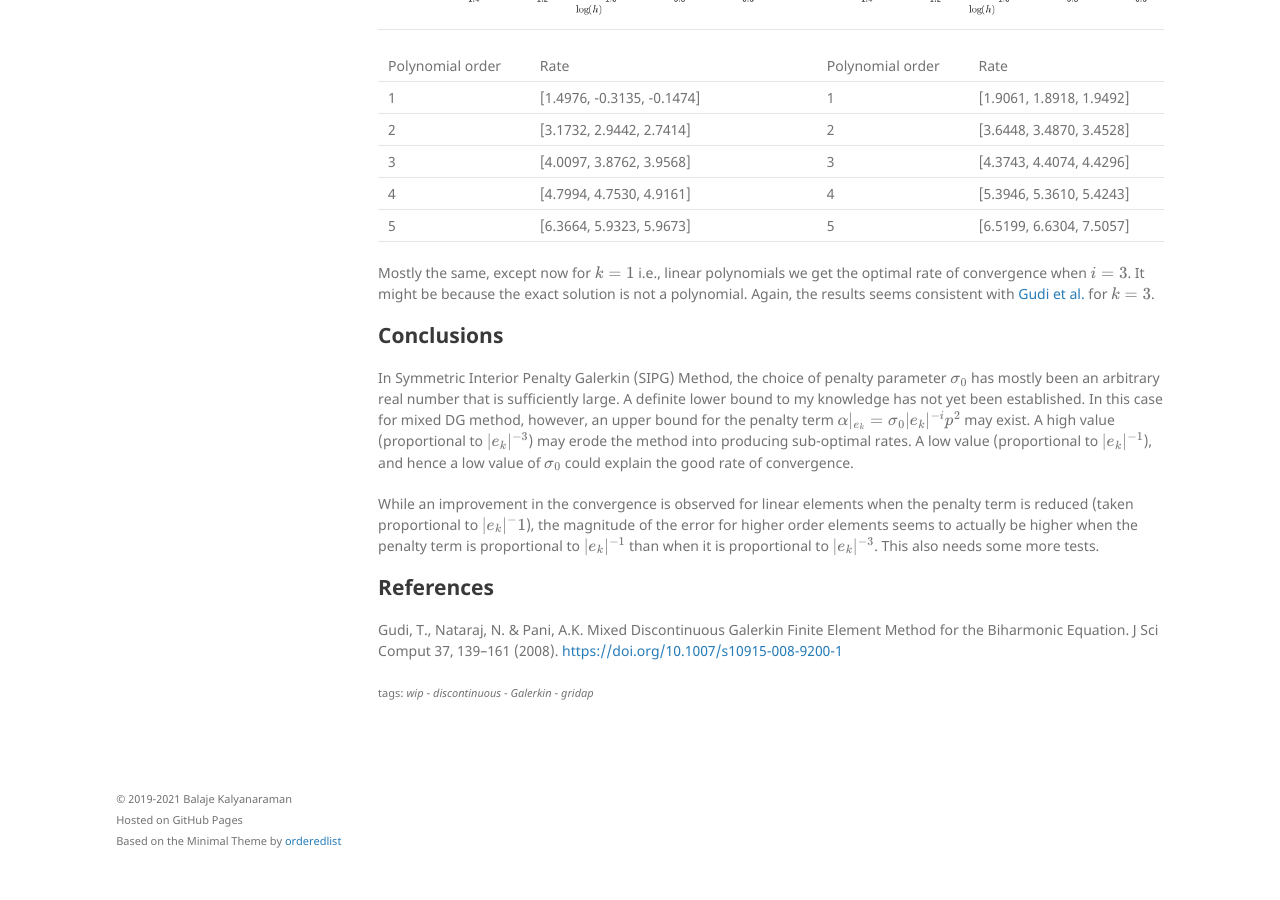
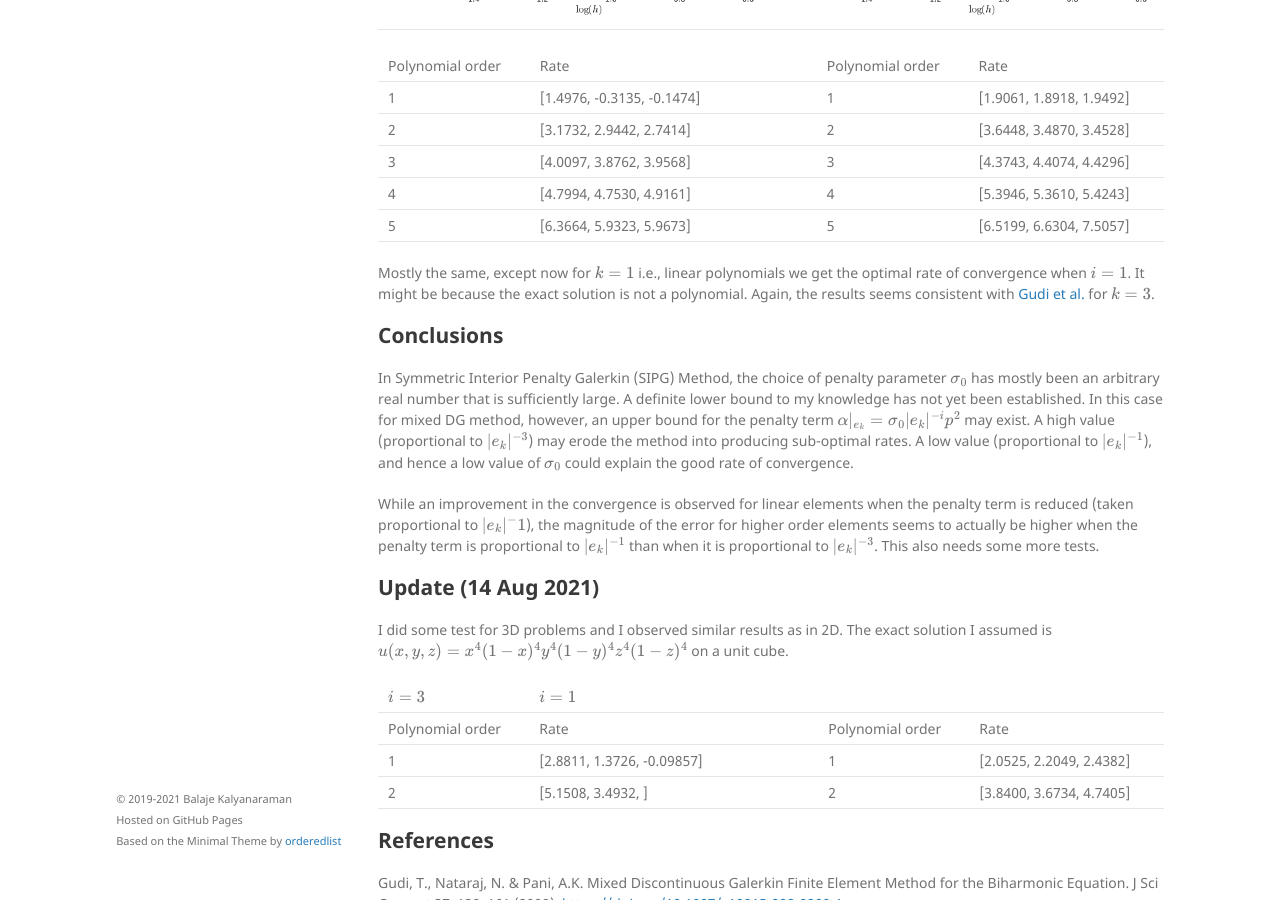
Before and after one commit to Balaje/balaje.github.io, a Jekyll site: the page built from _posts/2021-07-25-Mixed-DG-Biharmonic.md, in a window 1280 px wide and 900 px high, scrolled down 4249 px. Built offline with Jekyll 4.4.1, drawn with Linux system fonts in a browser that asks for light colours; nearby versions of some CDN libraries; some web fonts are replaced; formulas are drawn with MathJax 3.

Commit message:
Update 2021-07-25-Mixed-DG-Biharmonic.md

```diff
--- a/_posts/2021-07-25-Mixed-DG-Biharmonic.md
+++ b/_posts/2021-07-25-Mixed-DG-Biharmonic.md
@@ -315,7 +315,7 @@ convergence in elliptic FEM problems.
 | 5 | [6.3664, 5.9323, 5.9673] | | | | 5 | [6.5199, 6.6304, 7.5057] |
 
 Mostly the same, except now for $$k=1$$ i.e., linear polynomials we
-get the optimal rate of convergence when $$i=3$$. It might be because
+get the optimal rate of convergence when $$i=1$$. It might be because
 the exact solution is not a polynomial. Again, the results seems
 consistent with [Gudi et
 al.](https://link.springer.com/article/10.1007/s10915-008-9200-1) for
@@ -340,6 +340,16 @@ seems to actually be higher when the penalty term is proportional to
 $$|e_k|^{-1}$$ than when it is proportional to $$|e_k|^{-3}$$. This
 also needs some more tests.
 
+## Update (14 Aug 2021)
+
+I did some test for 3D problems and I observed similar results as in 2D. The exact solution I assumed is
+$$u(x,y,z) = x^4(1-x)^4y^4(1-y)^4z^4(1-z)^4$$ on a unit cube.
+
+| $$i=3$$ | $$i=1$$ |
+| Polynomial order | Rate | | | | Polynomial order | Rate |
+| 1 | [2.8811, 1.3726, -0.09857] | | | | 1 | [2.0525, 2.2049, 2.4382] |
+| 2 | [5.1508, 3.4932, ] | | | | 2 | [3.8400, 3.6734, 4.7405] |
+
 ## References
 
 Gudi, T., Nataraj, N. & Pani, A.K. Mixed Discontinuous Galerkin Finite
```
